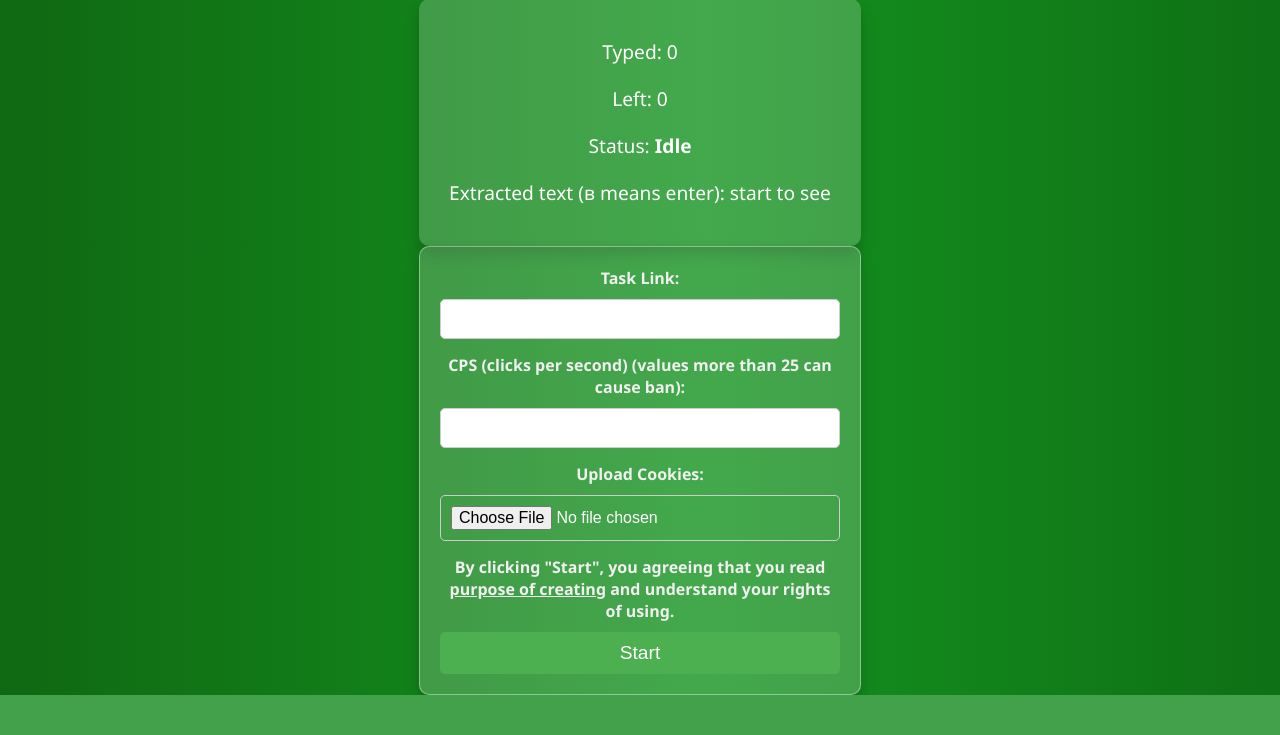
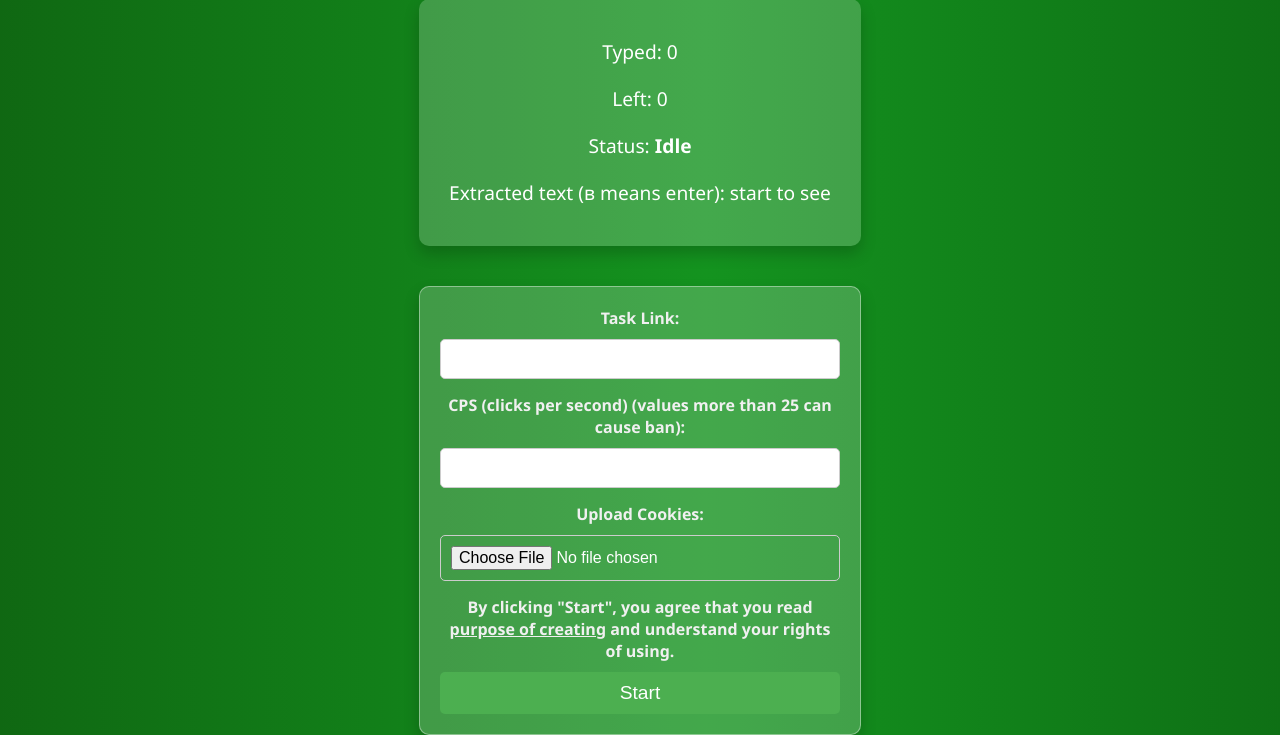
Before and after one commit to slavik2011/tc-server, a Flask app: page / in a window 1280 px wide. Shown: the part 263-998 px from the top of the page. Before the commit the page ends 958 px from the top, so only its background shows below. Run offline with Flask 3, Linux system fonts and the light colour scheme; parts of the project's set-up code (start-up, migrations or seed data) failed here and were passed over; some libraries are stand-ins or nearby versions.

Commit message:
Update index.html

```diff
--- a/templates/index.html
+++ b/templates/index.html
@@ -19,6 +19,10 @@
             overflow-y: scroll; /* Enable vertical scrolling */
             animation: gradientBackground 10s ease infinite;
             background-size: 200% 200%;
+        }
+
+        .mgr {
+            margin-bottom: 40px; /* Adds space below each paragraph */
         }
 
         @keyframes gradientBackground {
@@ -168,6 +172,8 @@
             <p>Extracted text (в means enter): <span id="extrtext">start to see</span></p>
         </div>
 
+        <div class="mgr"></div>
+
         <form id="startBotForm" enctype="multipart/form-data">
             <label for="task_link">Task Link:</label>
             <input type="text" id="task_link" name="task_link" required>
@@ -178,7 +184,7 @@
             <label for="cookies">Upload Cookies:</label>
             <input type="file" id="cookies" name="cookies" required>
 
-            <label for="cookies">By clicking "Start", you agreeing that you read <a href="/whyicreatedthat" target="_blank" style="color: inherit; text-decoration: underline;">purpose of creating</a> and understand your rights of using.</label>
+            <label for="cookies">By clicking "Start", you agree that you read <a href="/whyicreatedthat" target="_blank" style="color: inherit; text-decoration: underline;">purpose of creating</a> and understand your rights of using.</label>
 
             <button type="submit">Start</button>
         </form>
```
